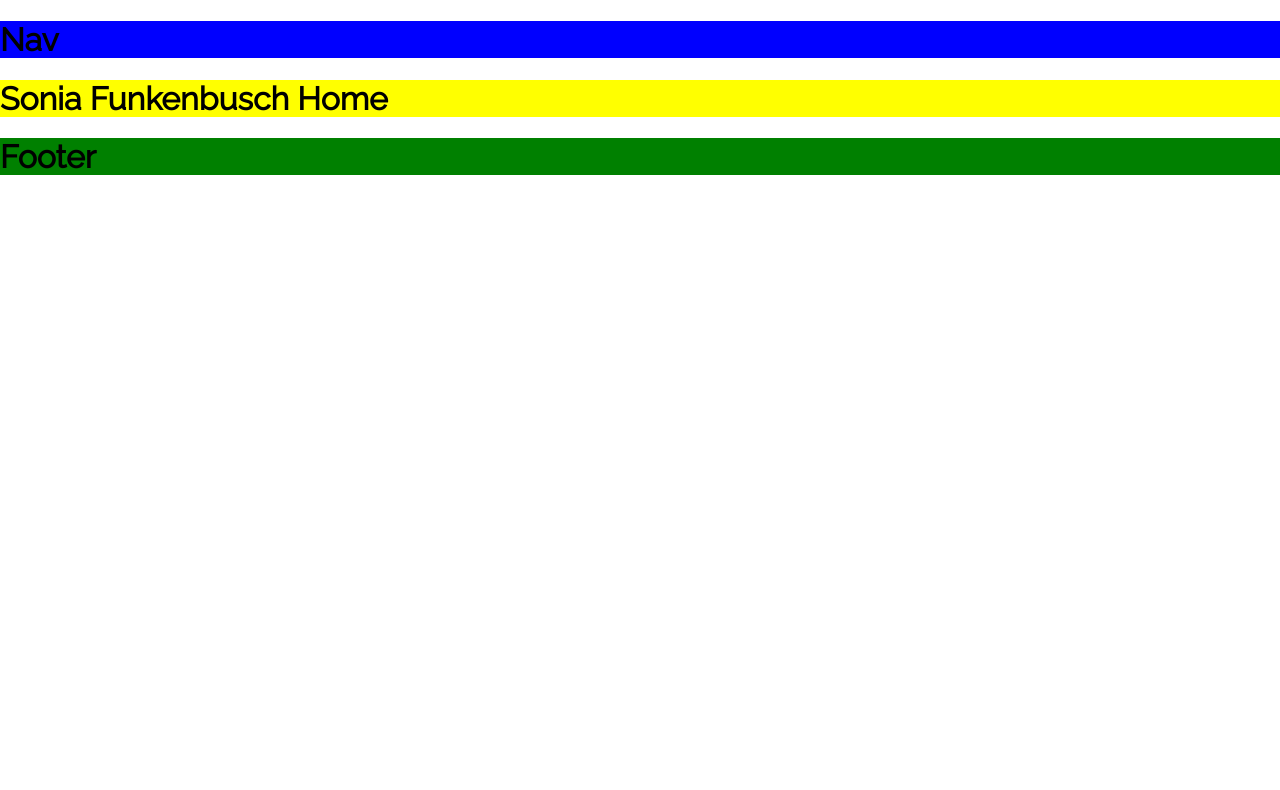
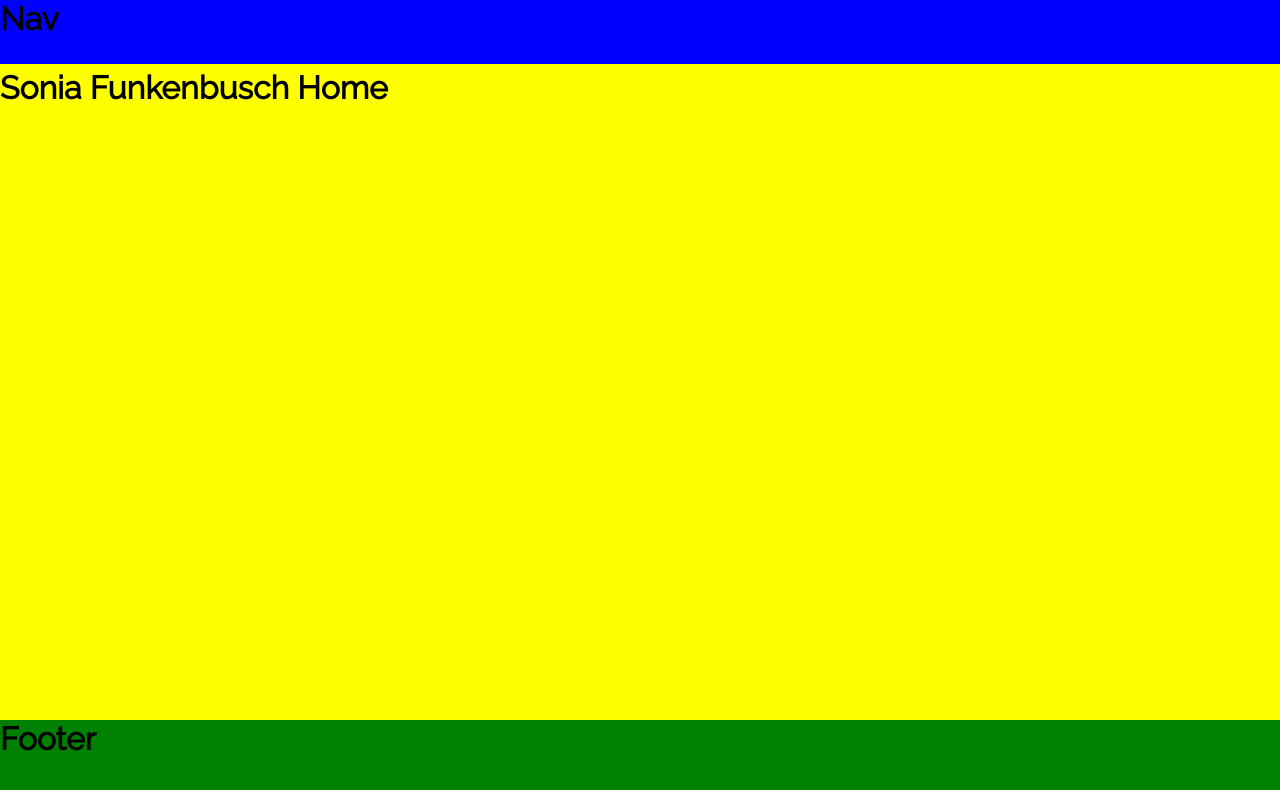
Before and after one commit to LefseTime/LefseTime.github.io, a React (Create React App) app: page / in a window 1280 px wide. Shown: the top 790 px of the page. Built offline with nearby package versions, Linux system fonts and the light colour scheme; a web font is replaced by a local one.

Commit message:
grid working

```diff
--- a/src/App.css
+++ b/src/App.css
@@ -1,25 +1,34 @@
-body {
+.body {
   display: grid;
-  grid-template-columns: 1fr;
-  grid-template-rows: 1fr 80% 1fr;
-  grid-template-areas: "nav"
-                           "main"
-                           "footer";
+  grid-template-columns: 20% 20% 20% 20% 20%;
+  grid-template-rows: 10% 20% 40% 20% 10%;
+  height: 50rem;
+  width: 100%;
   font-family: 'Raleway', sans-serif;
 }
 
-.nav {
-  grid-area: nav;
+.main {
+  padding: 0 0 0 0;
+  margin: 3em 0 0 0;
+  grid-area: 1 / 1 / 5 / 6;
+  background-color: yellow;
+}
+
+#nav {
+  position: fixed;
+  top: 0;
+  width: 100%;
+  height: 2em;
+  padding: 0 0 0 0;
+  margin: 0 0 0 0;
+  grid-area: 1 / 1 / 2 / 6;
   background-color: blue;
 }
 
-.main {
-  grid-area: main;
-  background-color: yellow;
-}
-
-.footer {
-  grid-area: footer;
+#footer {
+  padding: 0 0 0 0;
+  margin: 0 0 0 0;
+  grid-area: 5 / 1 / 6 / 6;
   background-color: green;
 }
 
--- a/src/App.js
+++ b/src/App.js
@@ -11,7 +11,7 @@ class App extends Component {
   render() {
     return (
       <Router>
-        <div>
+        <div className="body">
           <Nav />
           <Switch>
             <Route exact path='/' component={Home} />
--- a/src/components/Footer/Footer.js
+++ b/src/components/Footer/Footer.js
@@ -26,7 +26,7 @@ class Footer extends Component {
 
     render() {
       return (
-        <h1 className="footer">Footer</h1>
+        <h1 className="footer" id="footer">Footer</h1>
       );
     }
   }
--- a/src/components/Nav/Nav.js
+++ b/src/components/Nav/Nav.js
@@ -25,7 +25,7 @@ class Nav extends Component {
 
     render() {
       return (
-        <h1 className="nav">Nav</h1>
+        <h1 className="nav" id="nav">Nav</h1>
       );
     }
   }
--- a/src/pages/Contact/Contact.js
+++ b/src/pages/Contact/Contact.js
@@ -25,7 +25,9 @@ class Contact extends Component {
 
   render() {
     return (
+      <div className="main" id="home">
         <h1>Sonia Funkenbusch Contact</h1>
+      </div>
     );
   }
 }
--- a/src/pages/Home/Home.js
+++ b/src/pages/Home/Home.js
@@ -25,7 +25,9 @@ class Home extends Component {
 
   render() {
     return (
-        <h1 className="main">Sonia Funkenbusch Home</h1>
+      <div className="main" id="home">
+        <h1>Sonia Funkenbusch Home</h1>
+      </div>
     );
   }
 }
--- a/src/pages/Portfolio/Portfolio.js
+++ b/src/pages/Portfolio/Portfolio.js
@@ -25,7 +25,9 @@ class Portfolio extends Component {
 
     render() {
         return (
+            <div className="main" id="portfolio">
                 <h1>Sonia Funkenbusch Portfolio</h1>
+            </div>
         );
     }
 }
```
Lines whose indentation alone changed are shown as unchanged.
